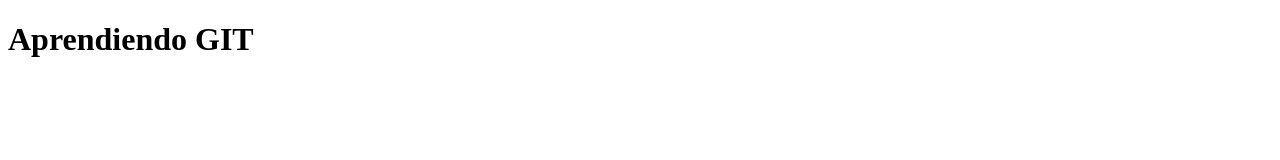
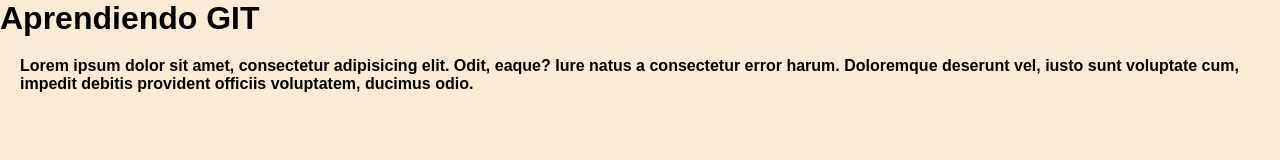
Before and after one commit to EricCurtiDev/practicandogit, a plain HTML site: page index.html in a window 1280 px wide. Drawn offline with Linux system fonts and the light colour scheme.

```diff
--- a/index.html
+++ b/index.html
@@ -8,5 +8,7 @@
 </head>
 <body>
     <h1>Aprendiendo GIT</h1>
+
+    <p>Lorem ipsum dolor sit amet, consectetur adipisicing elit. Odit, eaque? Iure natus a consectetur error harum. Doloremque deserunt vel, iusto sunt voluptate cum, impedit debitis provident officiis voluptatem, ducimus odio.</p>
 </body>
 </html>
--- a/styles.css
+++ b/styles.css
@@ -0,0 +1,15 @@
+* {
+    box-sizing: border-box;
+    padding: 0;
+    margin: 0;
+}
+
+body {
+    background-color: antiquewhite;
+    font-family: Arial, Helvetica, sans-serif;
+    font-weight: bold;
+}
+
+p{
+    margin: 20px;
+}
```
